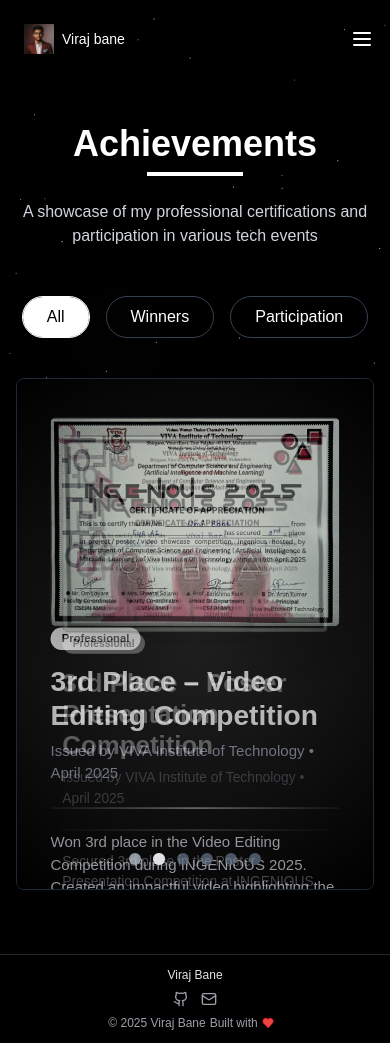
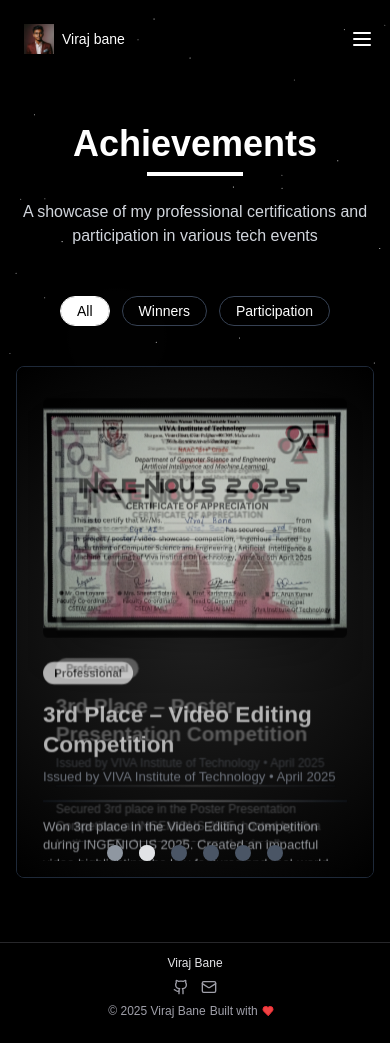
Before and after one commit to Virajbane/Portfolio, a Next.js app: page /Achievements in a window 390 px wide. Built offline with nearby package versions, Linux system fonts and the light colour scheme.

Commit message:
Responsive to Achievments section

```diff
--- a/components/CertificatesSection.js
+++ b/components/CertificatesSection.js
@@ -11,7 +11,7 @@ const certificates = [
     date: 'April 2025',
     image: '/Certificates1.png',
     linkedIn: 'https://www.linkedin.com/in/virubane/recent-activity/all/',
-    description: 'Won 3rd place in the Video Editing Competition during INGENIOUS 2025. Created an impactful video highlighting the key features and real-world relevance of our project “Eyes.AI.” The video demonstrated accessibility-focused tech innovations aimed at empowering the blind community.'
+    description: 'Won 3rd place in the Video Editing Competition during INGENIOUS 2025. Created an impactful video highlighting the key features and real-world relevance of our project "Eyes.AI." The video demonstrated accessibility-focused tech innovations aimed at empowering the blind community.'
   },
   {
     id: 2,
@@ -21,7 +21,7 @@ const certificates = [
     date: 'April 2025',
     image: '/Certificates2.png',
     linkedIn: 'https://linkedin.com/in/yourprofile',
-    description: 'Secured 3rd place in the Poster Presentation Competition at INGENIOUS 2025, hosted by Viva Institute of Technology. Designed a visually compelling and informative poster to communicate the concept and social impact of our project “Eyes.AI,” a voice-driven AI solution for the visually impaired.'
+    description: 'Secured 3rd place in the Poster Presentation Competition at INGENIOUS 2025, hosted by Viva Institute of Technology. Designed a visually compelling and informative poster to communicate the concept and social impact of our project "Eyes.AI," a voice-driven AI solution for the visually impaired.'
   },
   {
     id: 3,
@@ -46,9 +46,9 @@ const certificates = [
   {
     id: 5,
     type: 'Professional',
-    title: 'Pyhton Internship',
+    title: 'Python Internship',
     issuer: 'Branding Catalyst',
-    date: 'July 20222 - August 2022',
+    date: 'July 2022 - August 2022',
     image: '/Certificates3.png',
     linkedIn: 'https://www.linkedin.com/in/virubane/details/certifications/1715165301281/single-media-viewer/?profileId=ACoAAEobIrwBYQh7-Qwepo8FPAwbXxdDR3GRm-Q',
     description: 'Completed a 6-week internship where I worked on Python-based automation scripts and backend utilities. Demonstrated a strong ability to grasp core development tasks, debug logic, and write maintainable code. Gained exposure to real-world projects under the guidance of experienced mentors. Commended for being inquisitive, hardworking, and contributing actively to business-oriented development goals.'
@@ -61,7 +61,7 @@ const certificates = [
     date: 'November 2024',
     image: '/Certificates5.png',
     linkedIn: 'https://www.linkedin.com/in/virubane/recent-activity/all/',
-    description: 'This certificate acknowledges participation in a Guinness World Records™ attempt for “The most participants in a generative AI hackathon.”'
+    description: 'This certificate acknowledges participation in a Guinness World Records™ attempt for "The most participants in a generative AI hackathon."'
   }
 ];
 
@@ -151,8 +151,8 @@ export default function Achievements() {
           </motion.p>
         </motion.div>
 
-        {/* Filter Buttons */}
-        <div className="flex justify-center gap-4 mb-10">
+        {/* Filter Buttons - Made more mobile friendly */}
+        <div className="flex justify-center flex-wrap gap-3 mb-10">
           <FilterButton active={filter === 'all'} onClick={() => setFilter('all')}>
             All
           </FilterButton>
@@ -164,8 +164,8 @@ export default function Achievements() {
           </FilterButton>
         </div>
 
-        {/* Certificates Showcase */}
-        <div className="relative h-128 overflow-hidden bg-black rounded-lg border border-gray-800">
+        {/* Certificates Showcase - Improved mobile responsiveness */}
+        <div className="relative bg-black rounded-lg border border-gray-800 overflow-hidden" style={{minHeight: '32rem'}}>
           <motion.div
             className="absolute inset-0 bg-black"
             initial={{ background: "radial-gradient(circle at 50% 50%, #111 0%, #000 100%)" }}
@@ -189,21 +189,22 @@ export default function Achievements() {
               }}
               transition={{ duration: 0.5 }}
             >
-              <div className="w-full h-full max-w-6xl flex flex-col md:flex-row p-6">
+              {/* Make card scrollable on mobile */}
+              <div className="w-full h-full max-w-6xl flex flex-col md:flex-row p-4 md:p-6 overflow-y-auto">
                 <motion.div
-                  className="w-full md:w-1/2 flex items-center justify-center h-full"
+                  className="w-full md:w-1/2 flex items-center justify-center min-h-64 md:h-full mb-6 md:mb-0"
                   whileHover={{ scale: 1.02, boxShadow: "0 0 30px rgba(255,255,255,0.1)" }}
                   transition={{ type: "spring", stiffness: 300 }}
                 >
                   <motion.div
-                    className="w-full h-full max-h-96 overflow-hidden rounded-md shadow-2xl cursor-pointer relative"
+                    className="w-full max-w-md h-64 md:h-96 overflow-hidden rounded-md shadow-2xl cursor-pointer relative"
                     onClick={() => handleImageClick(certificate.image)}
                     whileHover="hover"
                   >
                     <motion.img
                       src={certificate.image}
                       alt={certificate.title}
-                      className="w-full h-full object-cover object-center"
+                      className="w-full h-full object-contain md:object-cover object-center bg-black"
                     />
                     <motion.div
                       className="absolute inset-0 bg-gradient-to-t from-black to-transparent opacity-0 flex items-end justify-center pb-4"
@@ -213,7 +214,7 @@ export default function Achievements() {
                         }
                       }}
                     >
-                      <span className="text-white font-medium px-4 py-2 bg-black bg-opacity-60 rounded-full">
+                      <span className="text-white font-medium px-4 py-2 bg-black bg-opacity-60 rounded-full text-sm">
                         Click to view full image
                       </span>
                     </motion.div>
@@ -225,6 +226,7 @@ export default function Achievements() {
                     initial={{ x: 20, opacity: 0 }}
                     animate={{ x: 0, opacity: 1 }}
                     transition={{ delay: 0.2, duration: 0.5 }}
+                    className="pb-6 md:pb-0" /* Add padding at bottom for mobile */
                   >
                     <motion.span
                       className="inline-block px-3 py-1 text-xs font-semibold bg-white text-black rounded-full mb-4"
@@ -234,7 +236,7 @@ export default function Achievements() {
                     </motion.span>
 
                     <motion.h3
-                      className="text-3xl font-bold mb-2"
+                      className="text-2xl md:text-3xl font-bold mb-2"
                       initial={{ opacity: 0, y: 10 }}
                       animate={{ opacity: 1, y: 0 }}
                       transition={{ delay: 0.3, duration: 0.5 }}
@@ -243,7 +245,7 @@ export default function Achievements() {
                     </motion.h3>
 
                     <motion.p
-                      className="text-gray-400 mb-4"
+                      className="text-gray-400 mb-4 text-sm md:text-base"
                       initial={{ opacity: 0 }}
                       animate={{ opacity: 1 }}
                       transition={{ delay: 0.4, duration: 0.5 }}
@@ -252,14 +254,14 @@ export default function Achievements() {
                     </motion.p>
 
                     <motion.div
-                      className="h-px w-full bg-gradient-to-r from-gray-800 via-white to-gray-800 my-6"
+                      className="h-px w-full bg-gradient-to-r from-gray-800 via-white to-gray-800 my-4 md:my-6"
                       initial={{ scaleX: 0 }}
                       animate={{ scaleX: 1 }}
                       transition={{ delay: 0.5, duration: 0.7 }}
                     />
 
                     <motion.p
-                      className="text-gray-300 mb-8"
+                      className="text-gray-300 mb-6 md:mb-8 text-sm md:text-base"
                       initial={{ opacity: 0 }}
                       animate={{ opacity: 1 }}
                       transition={{ delay: 0.6, duration: 0.5 }}
@@ -280,8 +282,8 @@ export default function Achievements() {
             </motion.div>
           ))}
 
-          {/* Navigation Dots */}
-          <div className="absolute bottom-6 left-0 right-0 flex justify-center gap-3">
+          {/* Navigation Dots - Made more touchable for mobile */}
+          <div className="absolute bottom-4 left-0 right-0 flex justify-center gap-4">
             {filteredCertificates.map((_, index) => (
               <motion.button
                 key={index}
@@ -294,7 +296,7 @@ export default function Achievements() {
                     }, 100);
                   }, 300);
                 }}
-                className={`w-3 h-3 rounded-full relative ${
+                className={`w-4 h-4 rounded-full relative ${
                   index === activeIndex ? 'bg-white' : 'bg-gray-600'
                 } overflow-hidden transition-colors duration-300`}
                 whileHover={{ scale: 1.3 }}
@@ -321,7 +323,7 @@ export default function Achievements() {
         </div>
       </div>
 
-      {/* Fullscreen Image Modal */}
+      {/* Fullscreen Image Modal - Improved for mobile */}
       <AnimatePresence>
         {showFullImage && (
           <motion.div
@@ -332,7 +334,7 @@ export default function Achievements() {
             onClick={() => setShowFullImage(false)}
           >
             <motion.div
-              className="relative max-w-6xl max-h-screen"
+              className="relative w-full max-w-4xl max-h-screen"
               initial={{ scale: 0.9, opacity: 0 }}
               animate={{ scale: 1, opacity: 1 }}
               exit={{ scale: 0.9, opacity: 0 }}
@@ -360,7 +362,7 @@ export default function Achievements() {
               </motion.button>
 
               <motion.div
-                className="absolute bottom-4 left-1/2 transform -translate-x-1/2 text-white bg-black bg-opacity-70 px-4 py-2 rounded-full"
+                className="absolute bottom-4 left-1/2 transform -translate-x-1/2 text-white bg-black bg-opacity-70 px-4 py-2 rounded-full text-sm"
                 initial={{ y: 20, opacity: 0 }}
                 animate={{ y: 0, opacity: 1 }}
                 transition={{ delay: 0.3 }}
@@ -384,7 +386,7 @@ const LinkedInButton = ({ url }) => {
       href={url}
       target="_blank"
       rel="noopener noreferrer"
-      className="inline-flex items-center justify-center gap-2 px-6 py-3 rounded-md relative overflow-hidden"
+      className="inline-flex items-center justify-center gap-2 px-4 py-2 md:px-6 md:py-3 rounded-md relative overflow-hidden"
       onMouseEnter={() => setHover(true)}
       onMouseLeave={() => setHover(false)}
       whileHover={{ scale: 1.05, boxShadow: "0 0 20px rgba(255,255,255,0.2)" }}
@@ -414,8 +416,8 @@ const LinkedInButton = ({ url }) => {
 
       <svg
         xmlns="http://www.w3.org/2000/svg"
-        width="20"
-        height="20"
+        width="16"
+        height="16"
         viewBox="0 0 24 24"
         fill="white"
         className="relative z-10"
@@ -423,7 +425,7 @@ const LinkedInButton = ({ url }) => {
         <path d="M19 0h-14c-2.761 0-5 2.239-5 5v14c0 2.761 2.239 5 5 5h14c2.762 0 5-2.239 5-5v-14c0-2.761-2.238-5-5-5zm-11 19h-3v-11h3v11zm-1.5-12.268c-.966 0-1.75-.79-1.75-1.764s.784-1.764 1.75-1.764 1.75.79 1.75 1.764-.783 1.764-1.75 1.764zm13.5 12.268h-3v-5.604c0-3.368-4-3.113-4 0v5.604h-3v-11h3v1.765c1.396-2.586 7-2.777 7 2.476v6.759z"/>
       </svg>
 
-      <span className="font-medium text-white relative z-10">View on LinkedIn</span>
+      <span className="font-medium text-white relative z-10 text-sm md:text-base">View on LinkedIn</span>
 
       {/* Shine effect */}
       <motion.div
@@ -456,13 +458,13 @@ const LinkedInButton = ({ url }) => {
   );
 };
 
-// Filter button component
+// Filter button component - Made more mobile friendly
 const FilterButton = ({ active, onClick, children }) => (
   <motion.button
     whileHover={{ y: -2, boxShadow: "0 10px 15px -3px rgba(0, 0, 0, 0.1)" }}
     whileTap={{ scale: 0.95 }}
     onClick={onClick}
-    className={`px-6 py-2 rounded-full border relative overflow-hidden ${
+    className={`px-4 py-1 md:px-6 md:py-2 rounded-full border text-sm md:text-base relative overflow-hidden ${
       active
         ? 'border-white'
         : 'border-gray-700 hover:border-gray-400'
```
